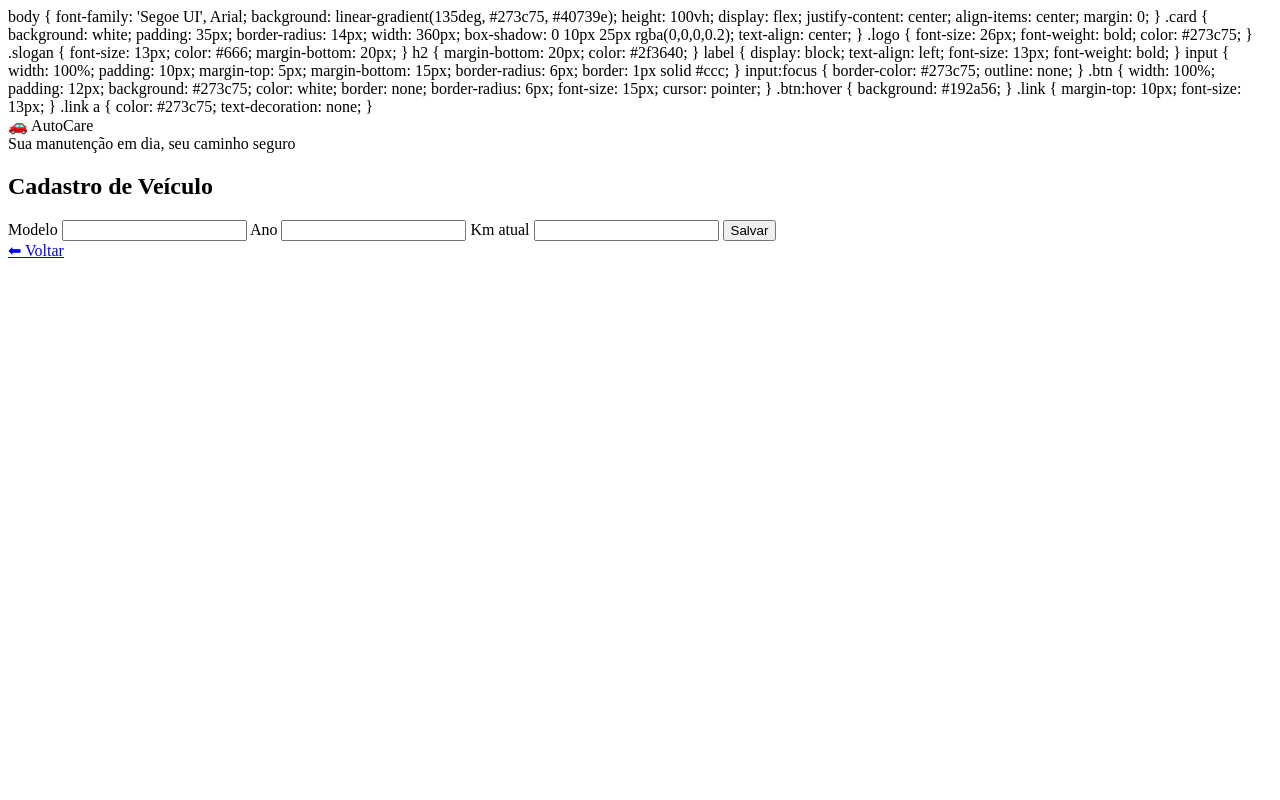
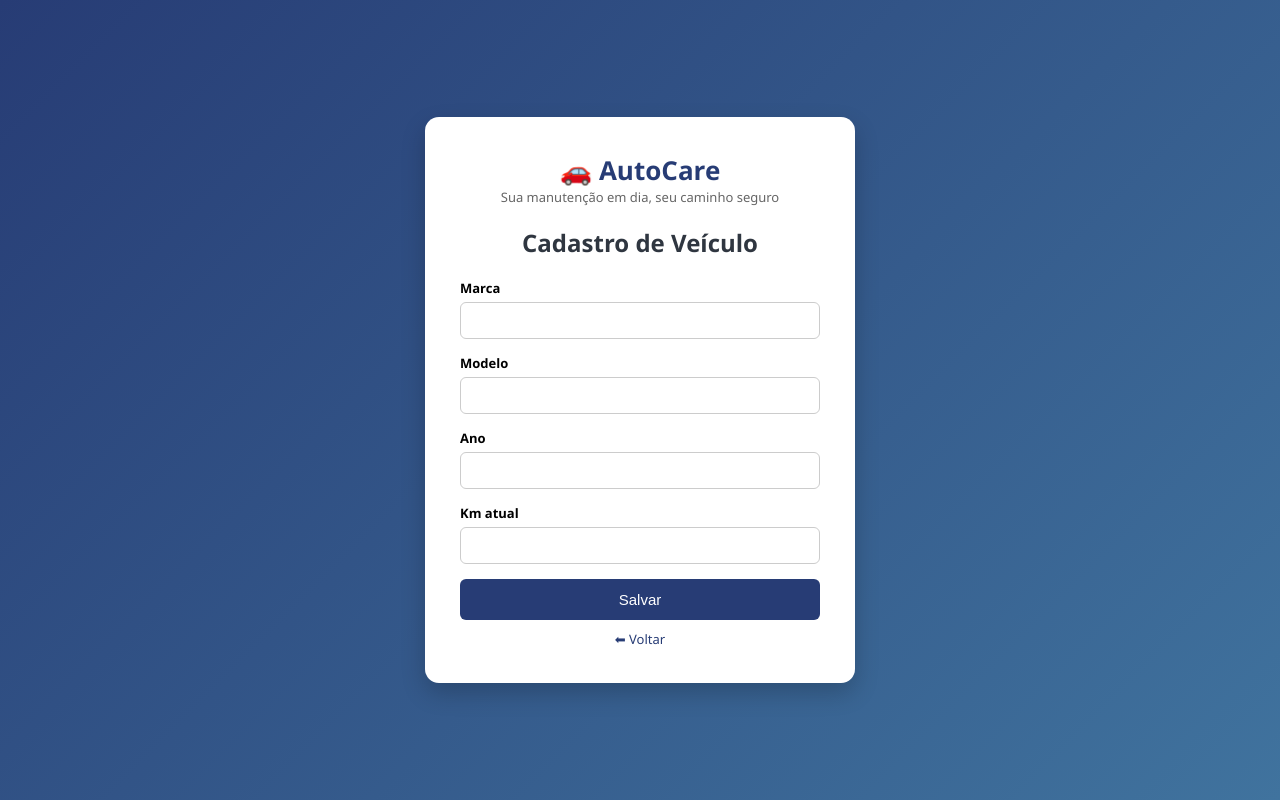
Before and after one commit to rafaelaajs/autocare, a Django app: page /veiculo/novo/ in a window 1280 px wide. Run offline with Django 5.2, Linux system fonts and the light colour scheme; a user stored in the database is signed in.

Commit message:
Corrige tela de cadastro de veiculo e adiciona campo marca

```diff
--- a/core/forms.py
+++ b/core/forms.py
@@ -10,4 +10,4 @@ class ManutencaoForm(forms.ModelForm):
 class VeiculoForm(forms.ModelForm):
     class Meta:
         model = Veiculo
-        fields = ['modelo', 'ano', 'km_atual']
+        fields = ['marca', 'modelo', 'ano', 'km_atual']
--- a/core/models.py
+++ b/core/models.py
@@ -21,14 +21,16 @@ class TipoManutencao(models.Model):
 
 
 # 🔹 Veículo
+
 class Veiculo(models.Model):
     usuario = models.ForeignKey(User, on_delete=models.CASCADE)
+    marca = models.CharField(max_length=100, default="")
     modelo = models.CharField(max_length=100)
     ano = models.IntegerField()
     km_atual = models.IntegerField()
 
     def __str__(self):
-        return self.modelo
+        return f"{self.marca} {self.modelo}"
 
 
 from datetime import timedelta
--- a/templates/veiculo_form.html
+++ b/templates/veiculo_form.html
@@ -3,16 +3,7 @@
 <head>
     <title>Veículo - AutoCare</title>
 
-<script>
-    const form = document.getElementById('veiculo-form');
-    const button = document.getElementById('submit-btn');
-
-    form.addEventListener('submit', () => {
-        button.disabled = true;
-        button.innerText = 'Salvando...';
-    });
-</script>
-    <style></style>
+    <style>
         body {
             font-family: 'Segoe UI', Arial;
             background: linear-gradient(135deg, #273c75, #40739e);
@@ -63,6 +54,7 @@
             margin-bottom: 15px;
             border-radius: 6px;
             border: 1px solid #ccc;
+            box-sizing: border-box;
         }
 
         input:focus {
@@ -124,5 +116,15 @@
 
 </div>
 
+<script>
+    const form = document.getElementById('veiculo-form');
+    const button = document.getElementById('submit-btn');
+
+    form.addEventListener('submit', () => {
+        button.disabled = true;
+        button.innerText = 'Salvando...';
+    });
+</script>
+
 </body>
 </html>
```
Also changed, not shown: core/migrations/0003_veiculo_marca.py (added), db.sqlite3.
